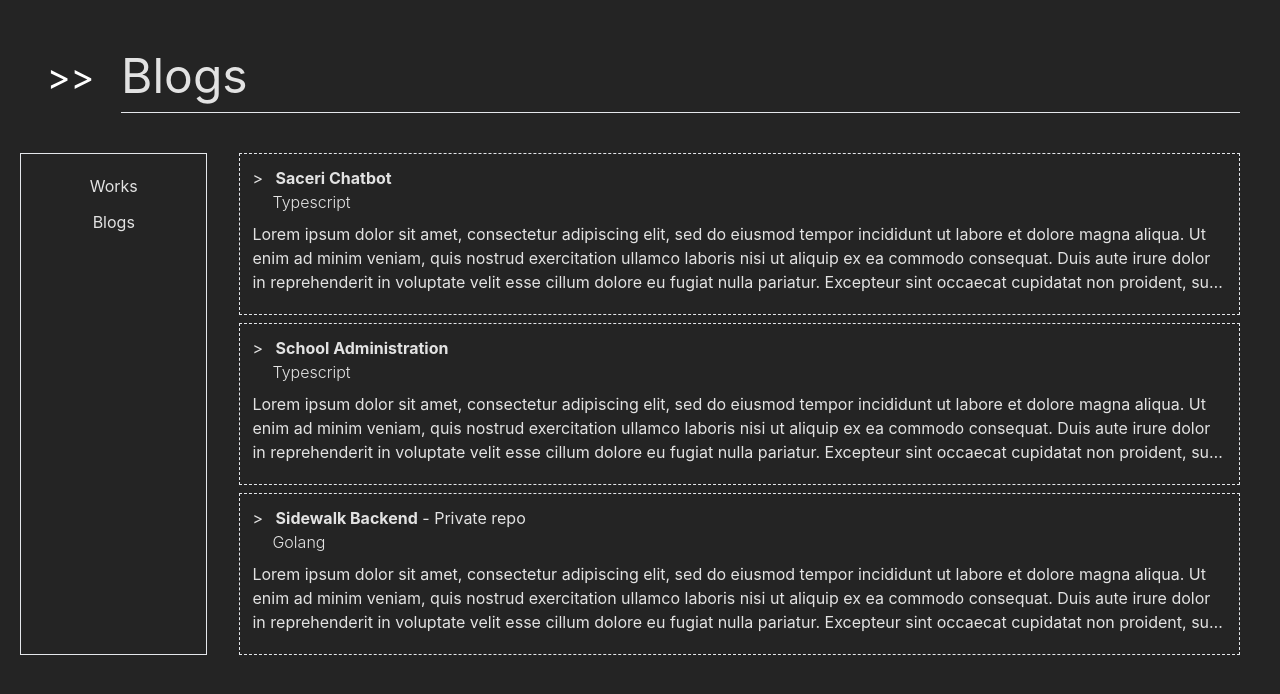
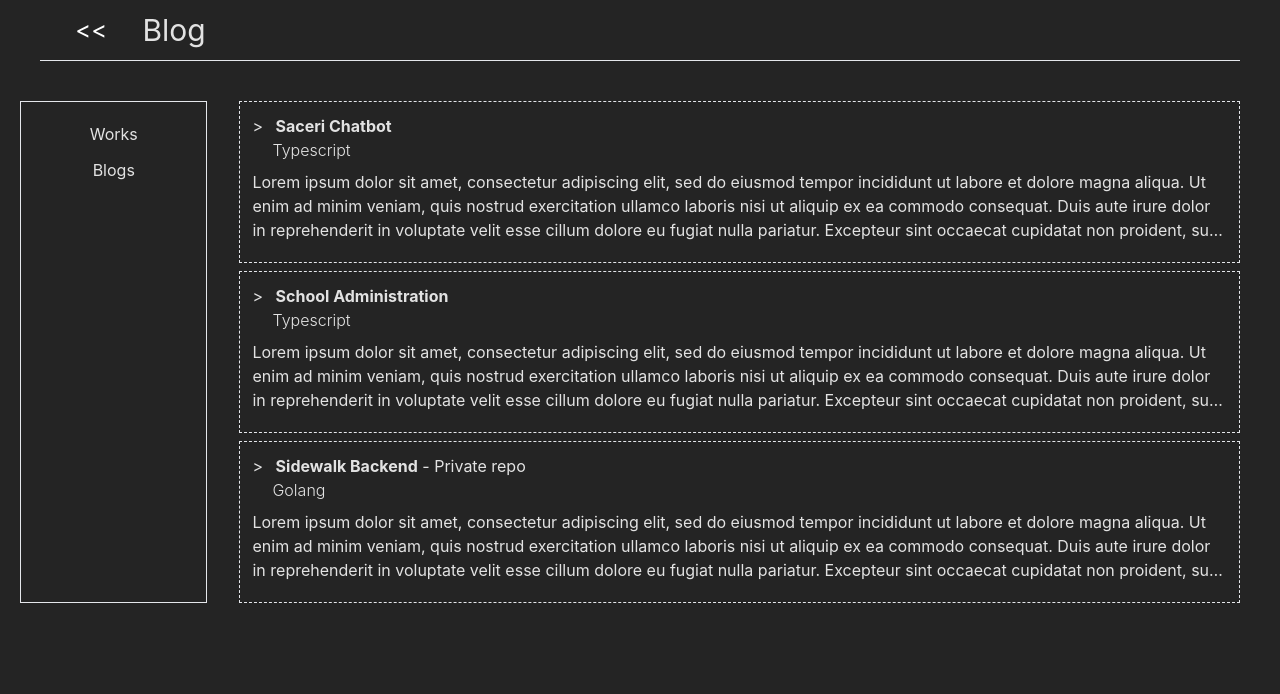
Before and after one commit to uchupx/portofolio-vite, a Vue app: page /blog in a window 1280 px wide. Shown: the top 694 px of the page. Built offline with nearby package versions, Linux system fonts and the light colour scheme.

Commit message:
update - create component navbar

```diff
--- a/package.json
+++ b/package.json
@@ -11,6 +11,7 @@
   },
   "dependencies": {
     "@heroicons/vue": "^2.0.18",
+    "@types/node": "^20.10.6",
     "vue": "^3.2.47",
     "vue-router": "4"
   },
--- a/src/App.vue
+++ b/src/App.vue
@@ -3,16 +3,25 @@
 </script>
 
 <template>
+  <navbar :hidden="$route.path == '/'" :name="$route.name"></navbar>
   <router-view></router-view>
 </template>
 
 
 <script lang="ts">
 import { defineComponent } from "vue";
+import Navbar from "@/components/Navbar.vue";
+
 export default defineComponent({
   name: "App",
+  data() {
+    return {
+      name: "Yusuf Andriyanto",
+    };
+  },
   components: {
     // HelloWorld,
+    Navbar,
   },
 });
 </script>
--- /dev/null
+++ b/src/components/Navbar.vue
@@ -0,0 +1,21 @@
+<script lang="ts">
+import { defineComponent } from "vue";
+export default defineComponent({
+  props: {
+    name: String,
+  },
+});
+</script>
+
+<template>
+    <div>
+    <div class="w-auto flex flex-row items-center border-b mx-10">
+      <div class="text-white lg:text-2xl text-1xl lg:w-28 w-16 text-center">
+        <span class="hover:font-bold hover:cursor-pointer" @click="$router.go(-1)">&lt;&lt;</span>
+      </div>
+      <div class="w-full py-3">
+        <label class="leading-tight py-5 lg:text-3xl text-2xl capitalize">{{ name }}</label>
+      </div>
+    </div>
+  </div>
+</template>
--- a/src/pages/Blogs.vue
+++ b/src/pages/Blogs.vue
@@ -11,14 +11,6 @@ export default defineComponent({
 
 <template>
   <div class="max-w-7xl mx-auto">
-    <div class="md:container mx-auto px-5 flex flex-row items-center pt-10">
-      <div class="text-white lg:text-4xl text-2xl lg:w-28 w-16 text-center">
-        >>
-      </div>
-      <div class="border-b w-full py-3 mr-5">
-        <span class="leading-tight py-5 lg:text-5xl text-4xl">Blogs</span>
-      </div>
-    </div>
     <div class="md:container mx-auto px-5 flex flex-row items-center gap-3 pt-10">
       <div class="flex flex-row gap-3">
 
--- a/src/pages/Works.vue
+++ b/src/pages/Works.vue
@@ -10,15 +10,16 @@ export default defineComponent({
 </script>
 
 <template>
+
   <div class="max-w-7xl mx-auto">
-    <div class="md:container mx-auto px-5 flex flex-row items-center pt-10">
+    <!-- <div class="md:container mx-auto px-5 flex flex-row items-center pt-10">
       <div class="text-white lg:text-4xl text-2xl lg:w-28 w-16 text-center">
         >>
       </div>
       <div class="border-b w-full py-3 mr-5">
         <span class="leading-tight py-5 lg:text-5xl text-4xl">Works</span>
       </div>
-    </div>
+    </div> -->
     <div class="md:container mx-auto px-5 flex flex-row items-center gap-3 pt-10">
       <div class="flex flex-row gap-3">
 
--- a/vite.config.ts
+++ b/vite.config.ts
@@ -1,10 +1,19 @@
 import { defineConfig } from 'vite'
 import vue from '@vitejs/plugin-vue'
+import { fileURLToPath } from 'node:url'
 
 // https://vitejs.dev/config/
 export default defineConfig({
   plugins: [vue()],
   build: {
     outDir: "./build"
+  },
+  resolve: {
+    alias: [
+      {
+        find: '@',
+        replacement: fileURLToPath(new URL('./src', import.meta.url))
+      },
+    ]
   }
 })
```
Also changed, not shown: tsconfig.json (+6 -1 lines), 2 other files (tests, documents, lock files or other folders).
